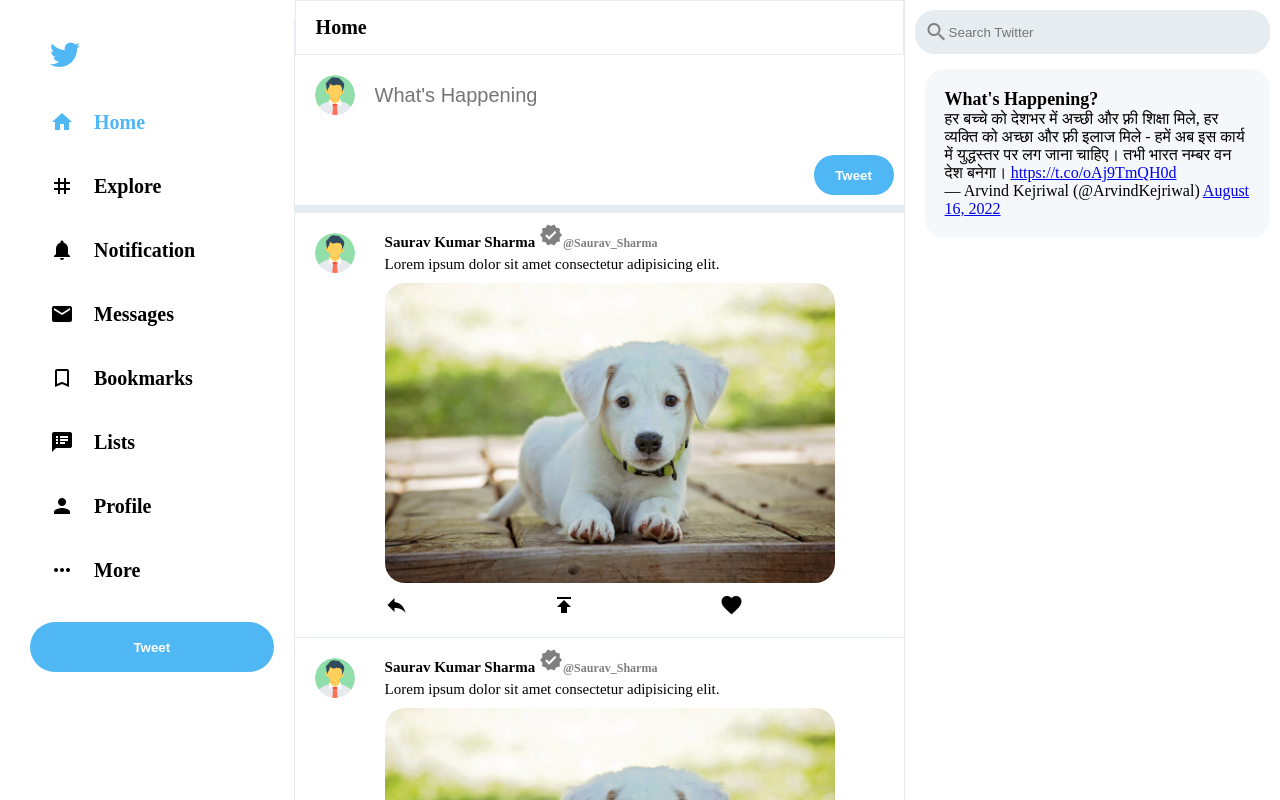
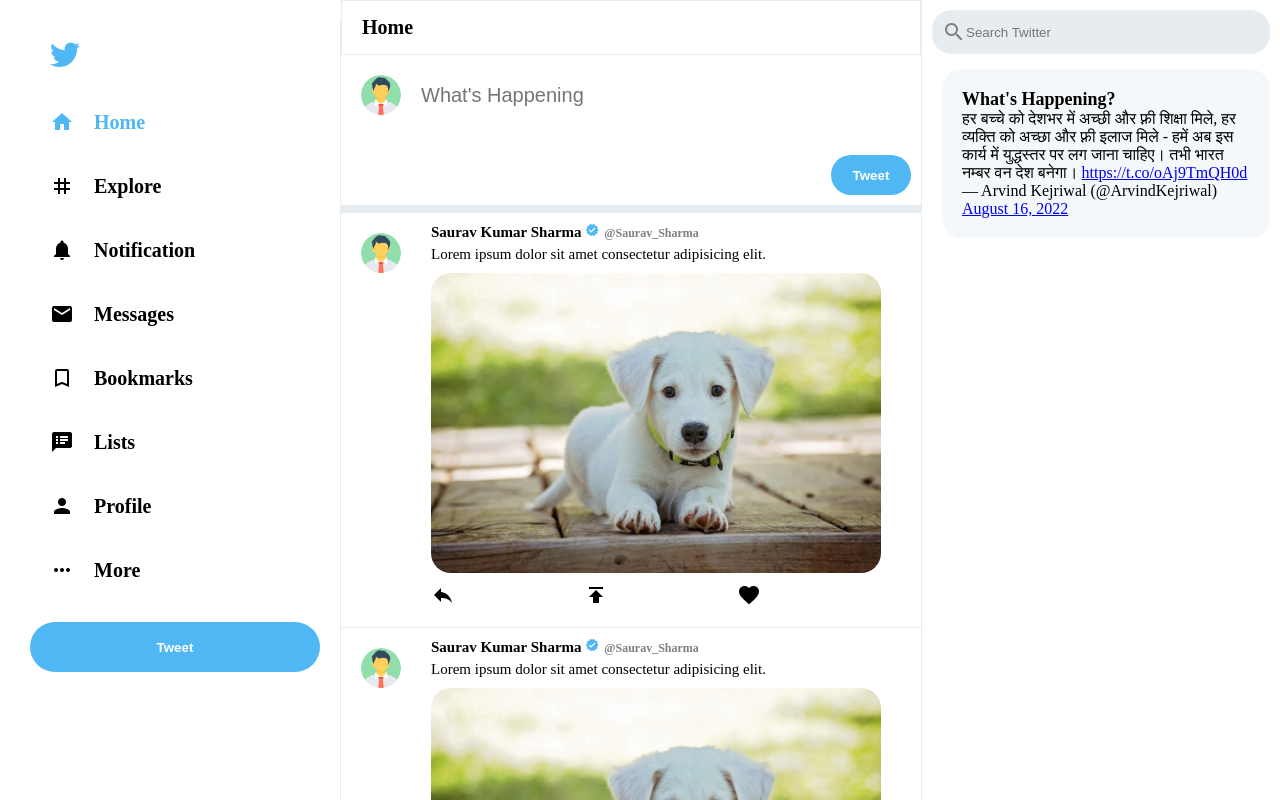
Before and after one commit to sauravsharma2025/twitter_clone, a plain HTML site: page twitter_clone.html in a window 1280 px wide. Drawn offline with Linux system fonts and the light colour scheme.

Commit message:
Verified_icon_fixed

```diff
--- a/twitter_style.css
+++ b/twitter_style.css
@@ -25,7 +25,7 @@ padding: 20px;
     margin-right: 20px;
 }
 .SidebarOption:hover{
-    background-color: var(--twitter-background);
+    background-color:sienna;
     border-radius: 30px;
     color: var(--twitter-color);
     transition: color 100ms ease-out;
@@ -54,7 +54,7 @@ body{
 }
 .Sidebar{
     border-right:1px solid var(--twitter-background);
-    flex:0.2;
+    flex:0.25;
     min-width: 250px;
     margin-top: 20px;
     padding-left: 20px;
@@ -76,7 +76,7 @@ body{
     position: sticky;
     top: 0;
     background-color:white;
-    z-index: 100;
+    z-index: 1;
     border: 1px solid var(--twitter-background);
     padding: 15px 20px;
 }
@@ -130,7 +130,7 @@ body{
 }
 .post{
     display: flex;
-    align-items: flex-start;
+    align-items:flex-start;
     border-bottom:1px solid var(--twitter-background);
     padding-bottom: 10px;
 }
@@ -144,9 +144,9 @@ body{
     justify-content: space-between;
     margin-top: 10px;
 }
-.post_badge{
+.post__badge{
     font-size: 14px;
-    color: var(--twitter-color);
+    color:var(--twitter-color);
     margin-right: 5px;
 }
 .post_headerSpecial{
```
